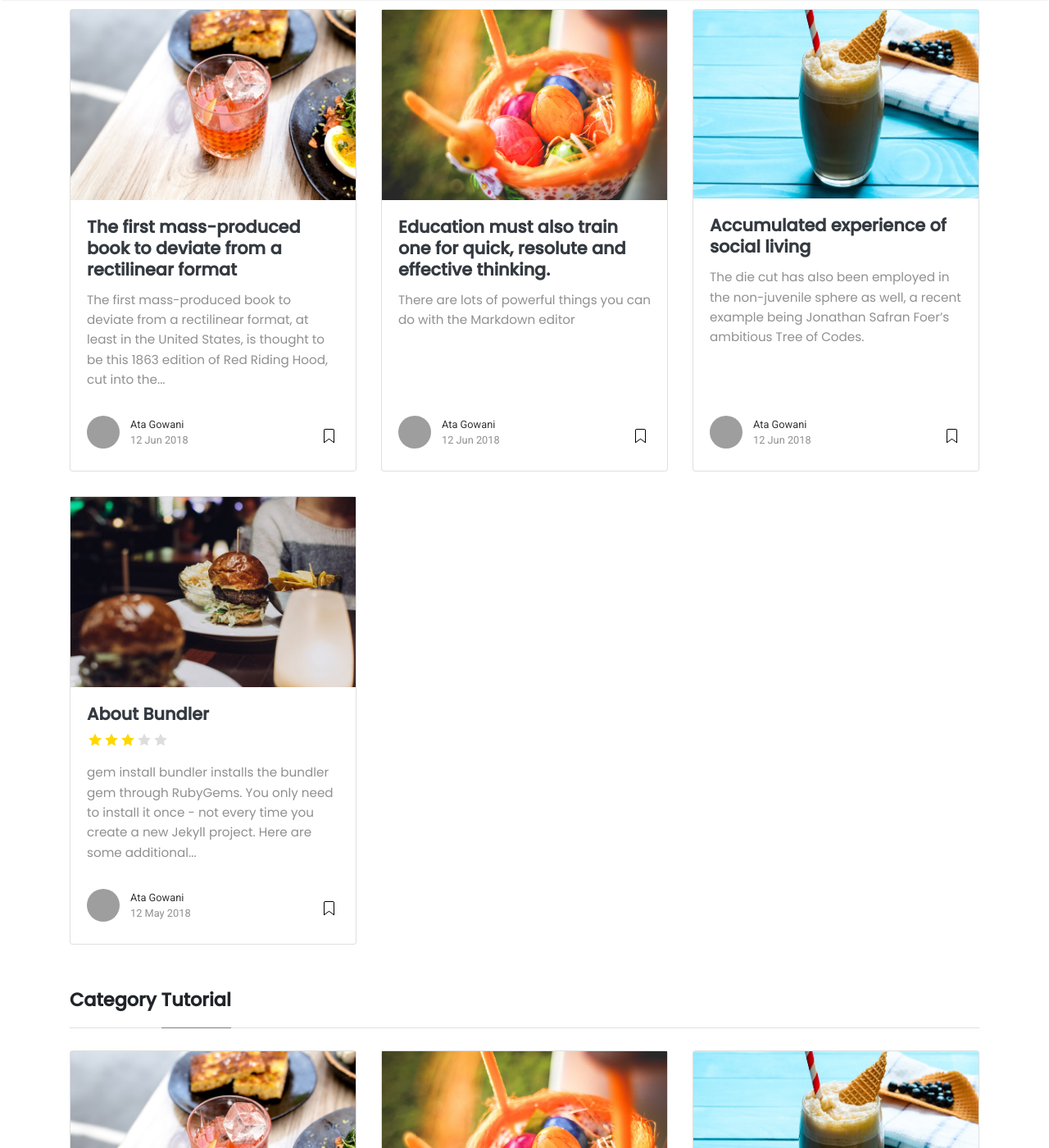
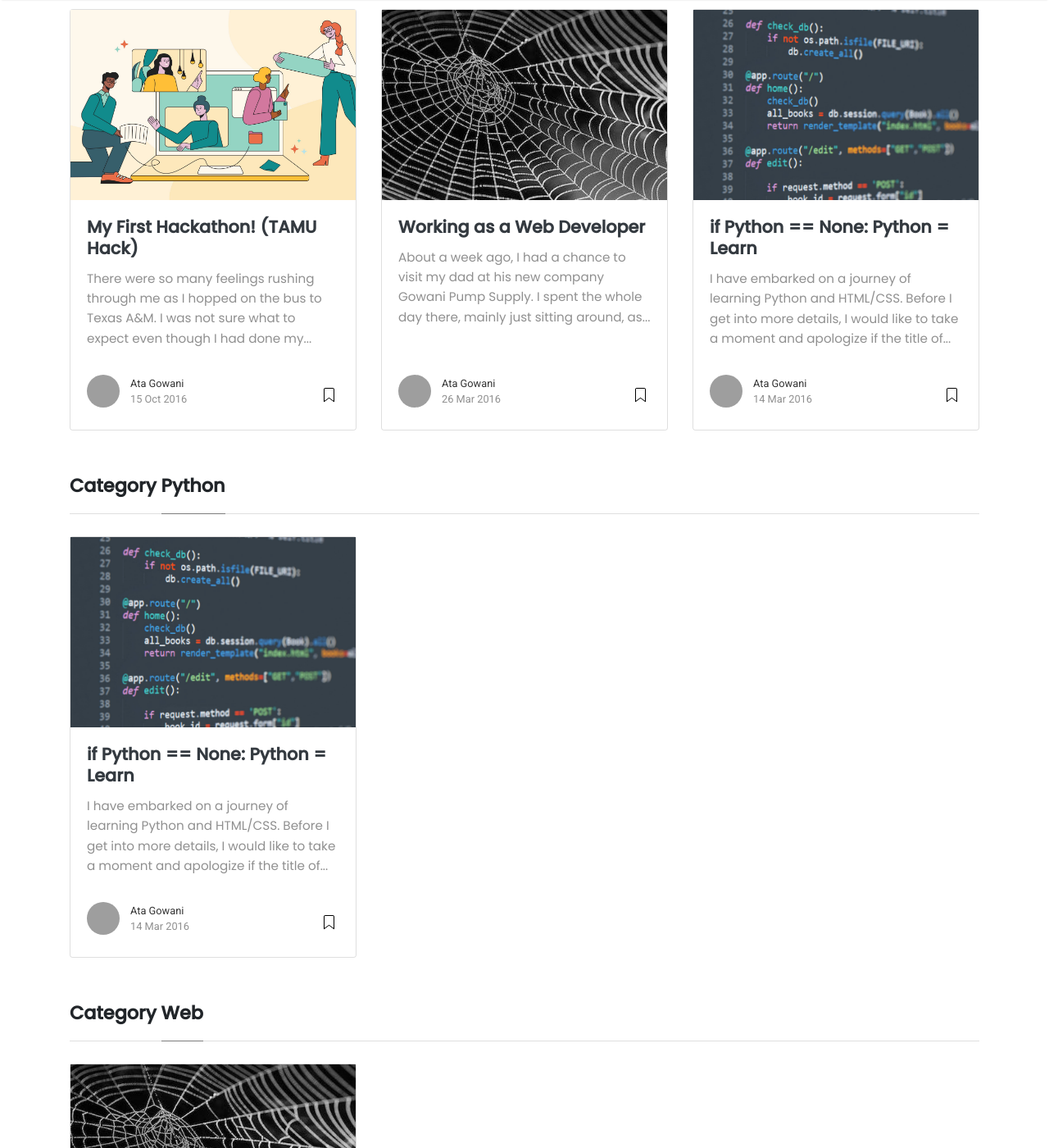
Before and after one commit to AtaGowani/gowani.blog, a Jekyll site: the page built from _pages/categories.md, in a window 1280 px wide and 1400 px high, scrolled down 303 px. Shown: the whole window at 82% size. Built offline with Jekyll 4.4.1, drawn with Linux system fonts in a browser that asks for light colours; nearby versions of some CDN libraries; some of the changed text lies outside the part shown; grey boxes are pictures that could not be loaded.

Commit message:
Replace placeholder blogs with actual blogs

````diff
--- /dev/null
+++ b/_posts/2016-03-14-if-python-==-none:-python-=-learn.md
@@ -0,0 +1,10 @@
+---
+layout: post
+title:  "if Python == None: Python = Learn"
+author: ata
+categories: [ Technology, Python ]
+image: assets/images/python.jpg
+---
+I have embarked on a journey of learning Python and HTML/CSS. Before I get into more details, I would like to take a moment and apologize if the title of my post was confusing. It was an attempt at mimicking the coding language of Python. If you understood the title, CONGRATS YOU'RE A NERD!
+
+Let me start with a brief background on Python. Python is an open source progrmming language that was conceived in the late 1980s by Guido van Rossum. It was made to look good and also be easy to read. I am taking a beginner's course in Python on Coursera. It is taught by Dr. Chuck at the University of Michigan. I am in the last week of the beginner's course, and after that, I will take additional courses taught by Dr. Chuck to supplement this one. As someone who is interested in computer engineering, I believe that it is important to introduce myself to various programming languages. I have chosen to start with Python and will continue to explore other languages as well.
--- /dev/null
+++ b/_posts/2016-03-26-working-as-a-web-developer.md
@@ -0,0 +1,10 @@
+---
+layout: post
+title:  "Working as a Web Developer"
+author: ata
+categories: [ Technology, Web ]
+image: assets/images/web.jpg
+---
+About a week ago, I had a chance to visit my dad at his new company Gowani Pump Supply. I spent the whole day there, mainly just sitting around, as there was nothing for me to do. After I got home, I thought about his new business and realized that I could help him reach a wide audience by getting Gowani Pump Supply a presence on the glorious internet.
+
+I shared this idea with him, and he agreed! However, while I am not an experienced web developer, I dived into it, hoping to learn more as time went on. Step one would have been to make a functional website before hosting it online. Although I was aware of this crucial step, I skipped it. I was too excited to own a domain name and hoped that having a running website domain would motivate me to work faster on building the website. Once I had purchased a domain and had a domain hosting site, I went on to create a temporary page that provided the viewer with basic information such as the name of the company and contact information. I ended it with 'Website Under Construction' so that I could update it as I further developed my skills.
--- /dev/null
+++ b/_posts/2016-10-15-my-first-hackathon!-(tamu-hack).md
@@ -0,0 +1,14 @@
+---
+layout: post
+title:  "My First Hackathon! (TAMU Hack)"
+author: ata
+categories: [ Technology ]
+image: assets/images/hackathon.jpg
+---
+There were so many feelings rushing through me as I hopped on the bus to Texas A&M. I was not sure what to expect even though I had done my fair share of research on what hackathons were like and how to make the best of them. Most of the articles had started off with a piece of advice: “Don't be nervous. Just try new things.” And this is exactly where I was stuck. As a noob programmer, it was not a big deal to find new things to try, but getting myself to stop being so nervous was the main issue. This escalated even more when I saw a guy walk onto the bus with a box that seemed to hold a medium-sized piece of tech equipment. It was clear to see that this would be used for a hack. A few minutes later, a group of guys sitting next to me pulled out their laptops. After seeing that their screens were filled with color-coded code, I felt the need to take a deep breath and close my eyes. I didn't open them until I was sure that there was nothing else around me that would daunt me. I felt so unprepared after seeing all this. All I had on my side was another beginner programmer, Jenya, who I had contacted on Facebook before the event. We were hoping to successfully think of an interesting hack idea by the time we got to Texas A&M.
+
+Once we arrived at the university and had completed registration, Jenya and I assembled a team. Although we ended up with all first-time hackathon participants on our team, we were able to make a final product that merely reflected our idea on a static webpage. In the end, it was definitely worth the learning experience and of course, the free goodies as well.
+
+p.s. our team made it to the semi-finals for cup-stacking.
+
+Hackathons can be wild. My favorite part was definitely going to sleep at 4:00 a.m. on a row of chairs and waking up at 6:00 a.m. to find my phone filled with messages from my team asking if I was still alive.
--- a/_posts/2018-05-12-about-bundler.md
+++ /dev/null
@@ -1,17 +0,0 @@
----
-layout: post
-title:  "About Bundler"
-author: ata
-categories: [ Jekyll ]
-image: assets/images/2.jpg
-rating: 3
----
-`gem install bundler` installs the bundler gem through RubyGems. You only need to install it once - not every time you create a new Jekyll project. Here are some additional details:
-
-`bundler` is a gem that manages other Ruby gems. It makes sure your gems and gem versions are compatible, and that you have all necessary dependencies each gem requires.
-
-The `Gemfile` and `Gemfile.lock` files inform `Bundler` about the gem requirements in your site. If your site doesn’t have these Gemfiles, you can omit `bundle exec` and just `run jekyll serve`.
-
-When you run `bundle exec jekyll serve`, `Bundler` uses the gems and versions as specified in `Gemfile.lock` to ensure your Jekyll site builds with no compatibility or dependency conflicts.
-
-For more information about how to use `Bundler` in your Jekyll project, this tutorial should provide answers to the most common questions and explain how to get up and running quickly.
--- a/_posts/2018-06-12-acumulated-experience.md
+++ /dev/null
@@ -1,16 +0,0 @@
----
-layout: post
-title:  "Accumulated experience of social living"
-author: ata
-categories: [ Jekyll, tutorial ]
-image: assets/images/15.jpg
----
-The die cut has also been employed in the non-juvenile sphere as well, a recent example being Jonathan Safran Foer’s ambitious Tree of Codes.
-
-As for this particular rendition of Charles Perrault’s classic tale, the text and design is by Lydia Very (1823-1901), sister of Transcendentalist poet Jones Very. The gruesome ending of the original - which sees Little Red Riding Hood being gobbled up as well as her grandmother - is avoided here, the gore giving way to the less bloody aims of the morality tale, and the lesson that one should not disobey one’s mother.
-
-The first mass-produced book to deviate from a rectilinear format, at least in the United States, is thought to be this 1863 edition of Red Riding Hood, cut into the shape of the protagonist herself with the troublesome wolf curled at her feet. Produced by the Boston-based publisher Louis Prang, this is the first in their “Doll Series”, a set of five “die-cut” books, known also as shape books — the other titles being Robinson Crusoe, Goody Two-Shoes (also written by Red Riding Hood author Lydia Very), Cinderella, and King Winter.
-
-An 1868 Prang catalogue would later claim that such “books in the shape of a regular paper Doll... originated with us”.
-
-> It would seem the claim could also extend to die cut books in general, as we can’t find anything sooner, but do let us know in the comments if you have further light to shed on this! Such books are, of course, still popular in children’s publishing today, though the die cutting is not now limited to mere outlines, as evidenced in a beautiful 2014 version of the same Little Red Riding Hood story.
--- a/_posts/2018-06-12-education.md
+++ /dev/null
@@ -1,51 +0,0 @@
----
-layout: post
-title:  "Education must also train one for quick, resolute and effective thinking."
-author: ata
-categories: [ Jekyll, tutorial ]
-image: assets/images/3.jpg
-beforetoc: "Markdown editor is a very powerful thing. In this article I'm going to show you what you can actually do with it, some tricks and tips while editing your post."
-toc: true
----
-There are lots of powerful things you can do with the Markdown editor
-
-If you've gotten pretty comfortable with writing in Markdown, then you may enjoy some more advanced tips about the types of things you can do with Markdown!
-
-As with the last post about the editor, you'll want to be actually editing this post as you read it so that you can see all the Markdown code we're using.
-
-
-## Special formatting
-
-As well as bold and italics, you can also use some other special formatting in Markdown when the need arises, for example:
-
-+ ~~strike through~~
-+ ==highlight==
-+ \*escaped characters\*
-
-
-## Writing code blocks
-
-There are two types of code elements which can be inserted in Markdown, the first is inline, and the other is block. Inline code is formatted by wrapping any word or words in back-ticks, `like this`. Larger snippets of code can be displayed across multiple lines using triple back ticks:
-
-```
-.my-link {
-    text-decoration: underline;
-}
-```
-
-If you want to get really fancy, you can even add syntax highlighting using Rouge.
-
-
-![walking]({{ site.baseurl }}/assets/images/8.jpg)
-
-## Reference lists
-
-The quick brown jumped over the lazy.
-
-Another way to insert links in markdown is using reference lists. You might want to use this style of linking to cite reference material in a Wikipedia-style. All of the links are listed at the end of the document, so you can maintain full separation between content and its source or reference.
-
-## Full HTML
-
-Perhaps the best part of Markdown is that you're never limited to just Markdown. You can write HTML directly in the Markdown editor and it will just work as HTML usually does. No limits! Here's a standard YouTube embed code as an example:
-
-<p><iframe style="width:100%;" height="315" src="https://www.youtube.com/embed/Cniqsc9QfDo?rel=0&amp;showinfo=0" frameborder="0" allowfullscreen></iframe></p>
--- a/_posts/2018-06-12-first-mass-produced.md
+++ /dev/null
@@ -1,16 +0,0 @@
----
-layout: post
-title:  "The first mass-produced book to deviate from a rectilinear format"
-author: ata
-categories: [ Jekyll, tutorial ]
-image: assets/images/17.jpg
----
-The first mass-produced book to deviate from a rectilinear format, at least in the United States, is thought to be this 1863 edition of Red Riding Hood, cut into the shape of the protagonist herself with the troublesome wolf curled at her feet. Produced by the Boston-based publisher Louis Prang, this is the first in their “Doll Series”, a set of five “die-cut” books, known also as shape books — the other titles being Robinson Crusoe, Goody Two-Shoes (also written by Red Riding Hood author Lydia Very), Cinderella, and King Winter.
-
-An 1868 Prang catalogue would later claim that such “books in the shape of a regular paper Doll... originated with us”.
-
-> It would seem the claim could also extend to die cut books in general, as we can’t find anything sooner, but do let us know in the comments if you have further light to shed on this! Such books are, of course, still popular in children’s publishing today, though the die cutting is not now limited to mere outlines, as evidenced in a beautiful 2014 version of the same Little Red Riding Hood story.
-
-The die cut has also been employed in the non-juvenile sphere as well, a recent example being Jonathan Safran Foer’s ambitious Tree of Codes.
-
-As for this particular rendition of Charles Perrault’s classic tale, the text and design is by Lydia Very (1823-1901), sister of Transcendentalist poet Jones Very. The gruesome ending of the original - which sees Little Red Riding Hood being gobbled up as well as her grandmother - is avoided here, the gore giving way to the less bloody aims of the morality tale, and the lesson that one should not disobey one’s mother.
````
Also changed, not shown: _layouts/post.html (+21 -11 lines), assets/images/hackathon.jpg (added), assets/images/python.jpg (added), assets/images/web.jpg (added).
